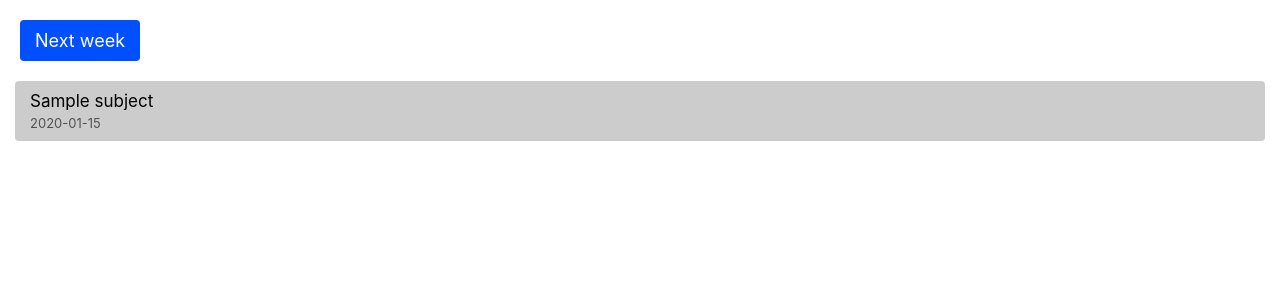
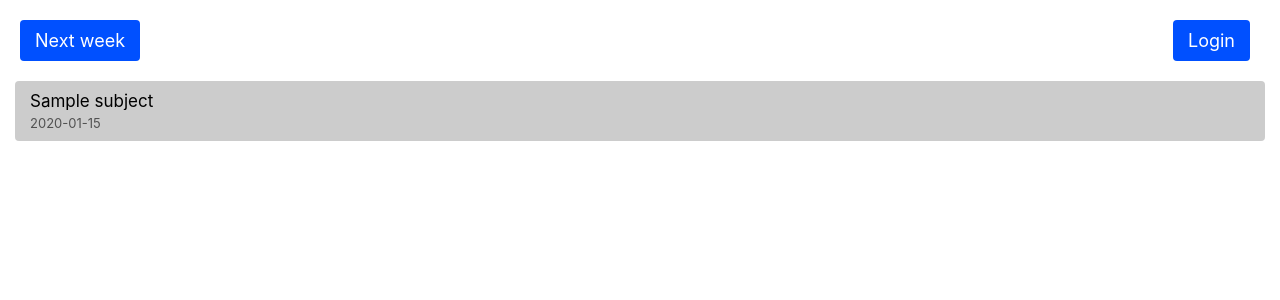
Before and after one commit to tchayen/schedule_planner, a Django app: template planner/templates/planner/index.html in a window 1280 px wide. Shown: the top 300 px of the page. Run offline with Django 3.2, Linux system fonts and the light colour scheme; the template is opened without the code that fills it: most values are stand-ins (such as "Sample title", 1, 10 or a date in 2020); parts of the project's set-up code (start-up, migrations or seed data) failed here and were passed over.

Commit message:
Change app language to english, style login form and link to it

```diff
--- a/planner/forms.py
+++ b/planner/forms.py
@@ -6,5 +6,5 @@ from django.forms.widgets import PasswordInput, TextInput
 """This file provides a way to customize login form (i.e. add placeholders)
 """
 class CustomAuthForm(AuthenticationForm):
-    username = forms.CharField(widget=TextInput(attrs={'class': 'validate', 'placeholder': 'email'}))
-    password = forms.CharField(widget=PasswordInput(attrs={'placeholder': 'password'}))
+    username = forms.CharField(widget=TextInput(attrs={'class': 'validate', 'placeholder': 'Email'}))
+    password = forms.CharField(widget=PasswordInput(attrs={'placeholder': 'Password'}))
--- a/planner/templates/base.html
+++ b/planner/templates/base.html
@@ -19,6 +19,7 @@
 
             .navigation {
                 display: flex;
+                justify-content: space-between;
                 margin: 0 0 20px 0;
                 padding: 0 10px;
             }
@@ -32,6 +33,7 @@
                 padding: 10px 15px;
                 background-color: #0050ff;
                 transition: 0.15s all;
+                margin-right: 10px;
             }
 
             .button:hover {
--- a/planner/templates/planner/index.html
+++ b/planner/templates/planner/index.html
@@ -48,6 +48,11 @@
 <div class="content">
     <div class="navigation">
         <a href="#" class="button">Next week</a>
+        {% if user.is_authenticated %}
+            <a href="{% url 'logout' %}" class="button">Logout</a>
+        {% else %}
+            <a href="{% url 'login' %}" class="button">Login</a>
+        {% endif %}
     </div>
     {% if days %}
     <div class="calendar">
--- a/planner/urls.py
+++ b/planner/urls.py
@@ -7,5 +7,5 @@ from planner.forms import CustomAuthForm
 urlpatterns = [
   path('', views.index, name='index'),
   url(r'^login/$', auth_views.login, name='login', kwargs={"authentication_form":CustomAuthForm}),
-  url(r'^logout/$', auth_views.logout, name='logout'),
+  url(r'^logout/$', auth_views.logout, {'next_page': '/'}, name='logout'),
 ]
```
